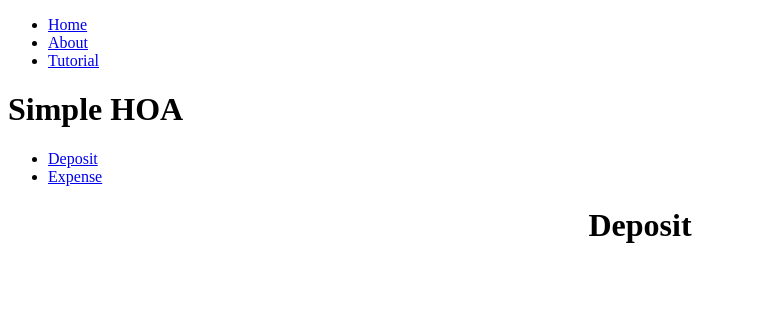
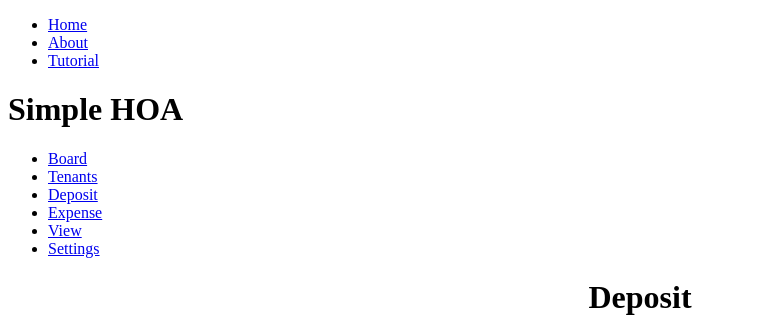
Before and after one commit to Silent-Echo-JS/Greenfield, a React app: page /Deposit in a window 1280 px wide. Shown: the top 317 px of the page, without its empty margins (0-759 px from the left). Built offline with nearby package versions, Linux system fonts and the light colour scheme; no server answers; the HTML template or start-up script is replaced by a standard one.

Commit message:
added more side nav buttons

```diff
--- a/client/src/components/SidebarComponents/Sidebar.jsx
+++ b/client/src/components/SidebarComponents/Sidebar.jsx
@@ -4,10 +4,15 @@ import { Link } from 'react-router-dom';
 class Sidebar extends React.Component {
   render() {
     return (
-      <div>
-        <ul id="sideButtons">
+      <div class='sidebar'>
+        <ul class="sideButtons">
+          <li className="sideNavButton"><Link to="Board">Board</Link></li>
+          <li className="sideNavButton"><Link to="Tenants">Tenants</Link></li>
           <li className="sideNavButton"><Link to="Deposit">Deposit</Link></li>
           <li className="sideNavButton"><Link to="Expense">Expense</Link></li>
+          <li className="sideNavButton"><Link to="View">View</Link></li>
+          <li className="sideNavButton"><Link to="View">Settings</Link></li>
+
         </ul>
       </div>
     )
```
